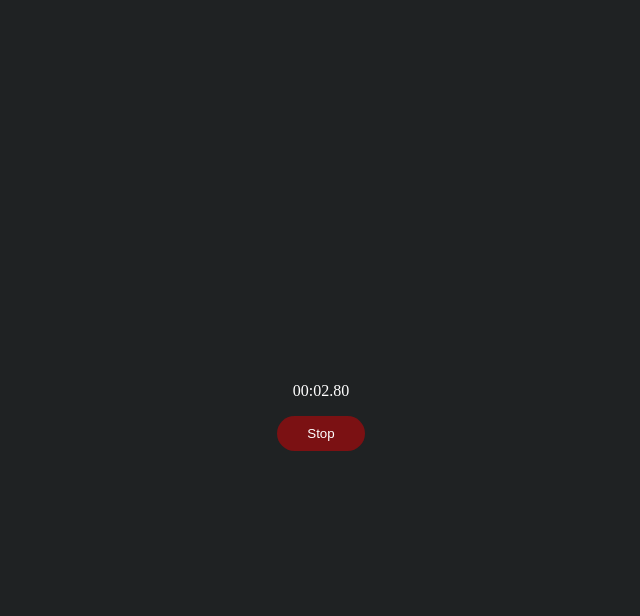
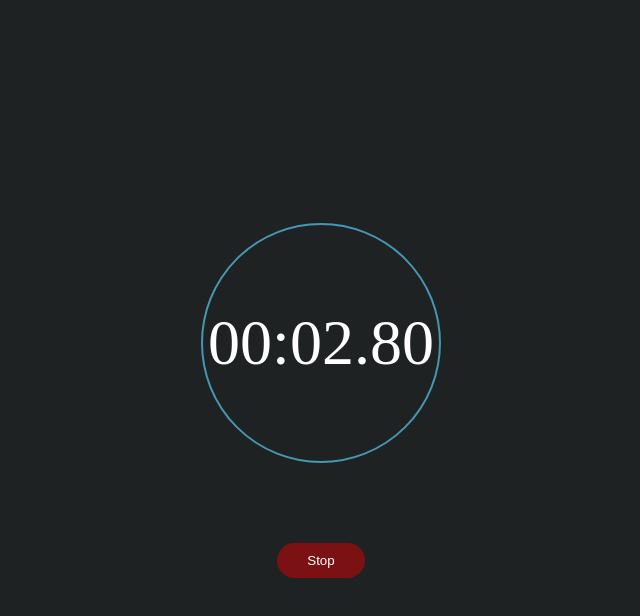
Before and after one commit to Piperski13/stopwatchApp, a plain HTML site: page index.html in a window 1280 px wide. Both pictures are taken after a click on the button "Start". Shown: the whole page, without its empty margins (319-959 px from the left). Drawn offline with Linux system fonts and the light colour scheme.

Commit message:
Version 4 (final)

```diff
--- a/index.html
+++ b/index.html
@@ -7,13 +7,27 @@
   <link rel="stylesheet" href="styles.css">
 </head>
 <body>
-  <div class="center-screen">
-    <div class="flex-elemets">
-      <p class="js-DisplayStopwatch">00:00.00</p>
-      <div class="js-button-holder"><button class="js-start-button start-button">Start</button></div>
-      <div class="js-reset-holder"></div>
-    </div>
-  </div>
+  <main id="center-screen">
+    <article id="articleID">
+
+      <section id="displayWatchID">
+       <p class="js-displayStopWatch displayStopWatch">00:00.00</p>
+      </section>
+
+      <section id="button-holderID">
+
+        <div class="js-button-holder button-holder">
+          <button class="js-start-button start-button">Start</button>
+        </div>
+
+        <div class="js-reset-holder reset-holder">
+
+        </div>
+      </section>
+
+    </article>
+
+  </main>
 </body>
 <script src="index.js"></script>
 </html>
--- a/index.js
+++ b/index.js
@@ -1,20 +1,20 @@
 //seting variables
 let watchInterval;
-const displayElement = document.querySelector('.js-DisplayStopwatch');
+const displayElement = document.querySelector('.js-displayStopWatch');
 
+//declaring object
 const stopWatch = {
   miliseconds:0,
   seconds:0,
   minutes:0
 };
 
-{/* <button class="js-stop-button">Stop</button> */}
 
 // the interval
 function playApp(){
   clearInterval(watchInterval);
   watchInterval = setInterval(()=>{
-    displayFormating();
+
     stopWatch.miliseconds++;
     if(stopWatch.miliseconds===100){
       stopWatch.seconds++;
@@ -24,8 +24,8 @@ function playApp(){
       stopWatch.minutes++;
       stopWatch.seconds=0;
     }
-    displayElement.innerHTML = `0${stopWatch.minutes}:0${stopWatch.seconds}.0${stopWatch.miliseconds}`
-    displayFormating();
+    const formattedTime = formatTime(stopWatch);
+    displayElement.innerHTML = formattedTime;
   },10);
 };
 //stop button
@@ -40,16 +40,12 @@ function resetApp(){
   stopWatch.hours=0;
 }
 //making sure that formating is right -> 00:00.00
-function displayFormating(){
-  if(stopWatch.miliseconds >= 10){
-    displayElement.innerHTML = `0${stopWatch.minutes}:0${stopWatch.seconds}.${stopWatch.miliseconds}`
-  }
-  if(stopWatch.seconds >= 10){
-    displayElement.innerHTML = `0${stopWatch.minutes}:${stopWatch.seconds}.${stopWatch.miliseconds}`
-  }
-  if(stopWatch.minutes >= 10){
-    displayElement.innerHTML = `${stopWatch.minutes}:${stopWatch.seconds}.${stopWatch.miliseconds}`
-  }
+
+function formatTime(stopWatch) {
+  const minutesStr = stopWatch.minutes < 10 ? `0${stopWatch.minutes}` : stopWatch.minutes; // Ternary Operator
+  const secondsStr = stopWatch.seconds < 10 ? `0${stopWatch.seconds}` : stopWatch.seconds;
+  const milisecondsStr = stopWatch.miliseconds < 10 ? `0${stopWatch.miliseconds}` : stopWatch.miliseconds;
+  return `${minutesStr}:${secondsStr}.${milisecondsStr}`;
 };
 
 startButton(); //adds eventListener to start button
--- a/styles.css
+++ b/styles.css
@@ -1,15 +1,46 @@
+*{
+  margin: 0;
+  padding: 0;
+  box-sizing: border-box;
+}
 body{
   background-color: #1f2223;
   color: white;
 }
-.center-screen{
+#center-screen{
   display: flex;
   align-items: center;
   justify-content: center;
   height: 100vh;
 }
-.js-DisplayStopwatch{
+#button-holderID{
   text-align: center;
+  margin-top: 5rem;
+}
+#articleID{
+ display: flex;
+ justify-content: center;
+ align-items: center;
+ flex-direction: column;
+}
+#displayWatchID{
+  width: 15rem;
+  height: 15rem;
+  border: 2px solid #4696b4;
+  border-radius: 50%; /* This makes the border completely circular */
+  display: flex;
+  justify-content: center; /* Center the text horizontally */
+  align-items: center; /* Center the text vertically */
+}
+.displayStopWatch{
+  text-align: center;
+  font-size: 4rem;
+}
+.button-holder{
+  display: inline;
+}
+.reset-holder{
+  display: inline;
 }
 .start-button,
 .resume-button,
@@ -24,14 +55,16 @@ body{
 
 .start-button{
   background-color: #4682B4;
+
 }
 .stop-button{
  background-color: #7b1113;
 }
 .resume-button{
   background-color: #4696b4;
+  margin-right: 1.5rem;
 }
 .reset-button{
   background-color: grey;
-  padding: 10px 38px;
+  margin-left: 1.5rem;
 }
```
